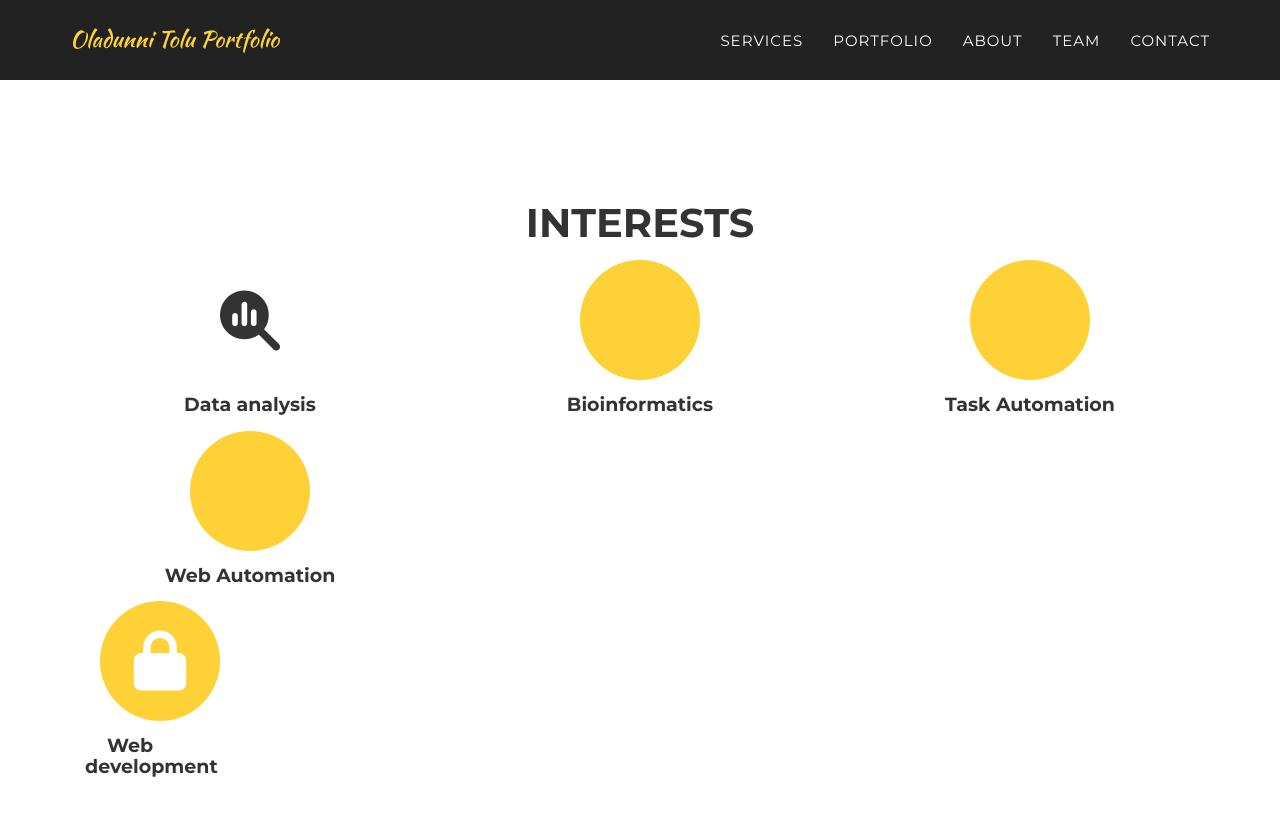
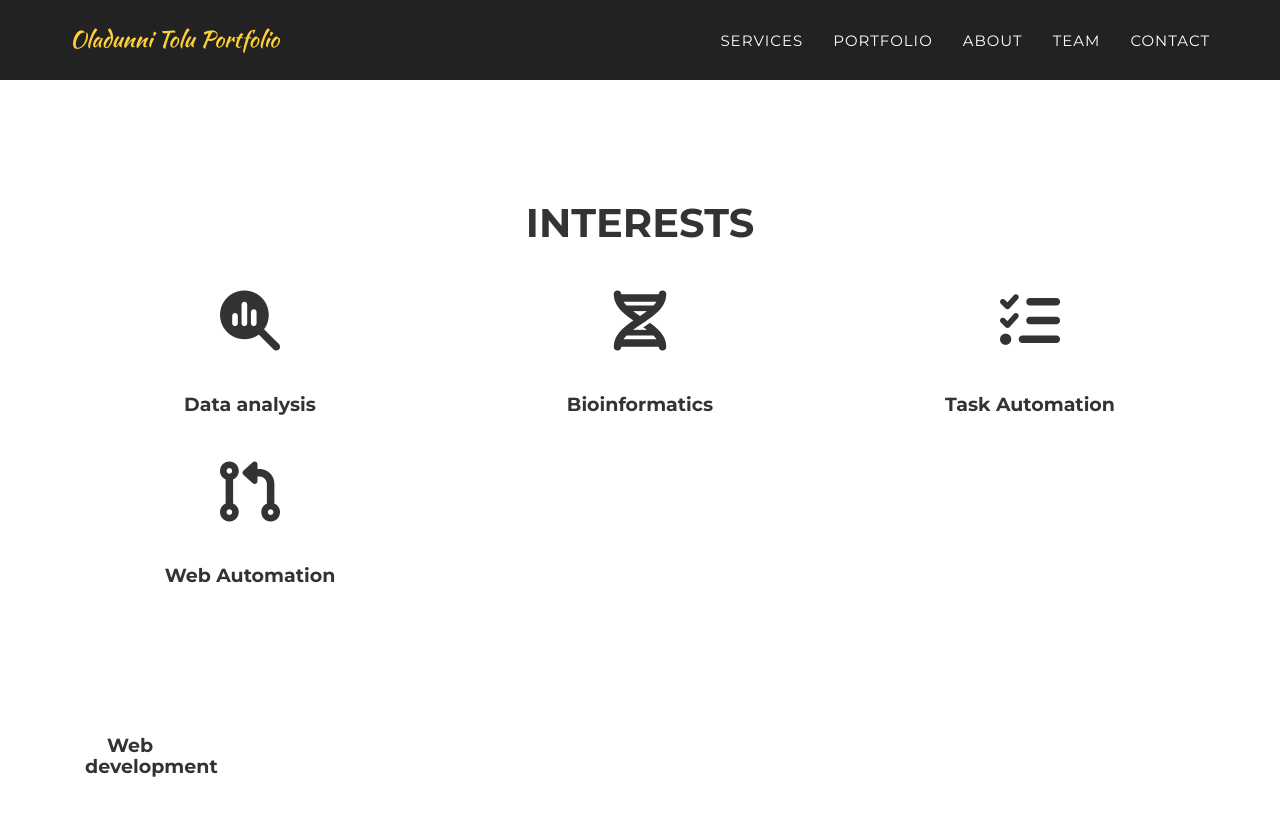
Before and after one commit to jrhtdo/jrhtdo.github.io, a Jekyll site: the page built from index.html, in a window 1280 px wide and 900 px high, scrolled down 772 px. Shown: the top 816 px of the window. Built offline with Jekyll 4.4.1, drawn with Linux system fonts in a browser that asks for light colours; nearby versions of some CDN libraries; some web fonts are replaced.

Commit message:
Update services.html

```diff
--- a/_includes/services.html
+++ b/_includes/services.html
@@ -1,4 +1,4 @@
-<script src="https://kit.fontawesome.com/89cf882237.js" crossorigin="anonymous"></script>
+<!--<script src="https://kit.fontawesome.com/89cf882237.js" crossorigin="anonymous"></script>-->
 <!-- Services Section -->
     <section id="services">
         <div class="container">
@@ -19,7 +19,7 @@
                 </div>
                 <div class="col-md-4">
                     <span class="fa-stack fa-4x">
-                        <i class="fa fa-circle fa-stack-2x text-primary"></i>
+                     <!--   <i class="fa fa-circle fa-stack-2x text-primary"></i>-->
                        <i class="fa-solid fa-dna"></i>
                     </span>
                     <h4 class="service-heading">Bioinformatics</h4>
@@ -27,20 +27,20 @@
                 </div>
                 <div class="col-md-4">
                     <span class="fa-stack fa-4x">
-                        <i class="fa fa-circle fa-stack-2x text-primary"></i>
+                      <!--  <i class="fa fa-circle fa-stack-2x text-primary"></i>-->
                         <i class="fa-solid fa-list-check"></i>
                     </span>
                     <h4 class="service-heading">Task Automation</h4>
                 </div>
                  <div class="col-md-4">
                     <span class="fa-stack fa-4x">
-                        <i class="fa fa-circle fa-stack-2x text-primary"></i>
+                    <!--    <i class="fa fa-circle fa-stack-2x text-primary"></i>-->
                         <i class="fa-solid fa-code-pull-request"></i>
                     </span>
                     <h4 class="service-heading">Web Automation</h4>
                       <div class="col-md-4">
                     <span class="fa-stack fa-4x">
-                        <i class="fa fa-circle fa-stack-2x text-primary"></i>
+                     <!--   <i class="fa fa-circle fa-stack-2x text-primary"></i>-->
                         <i class="fa fa-lock fa-stack-1x fa-inverse"></i>
                     </span>
                     <h4 class="service-heading">Web development</h4>
```
